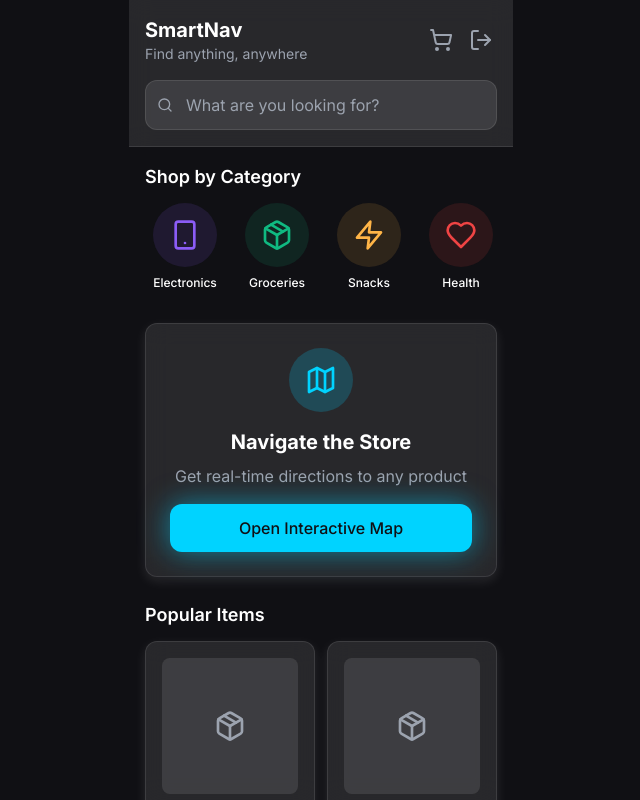
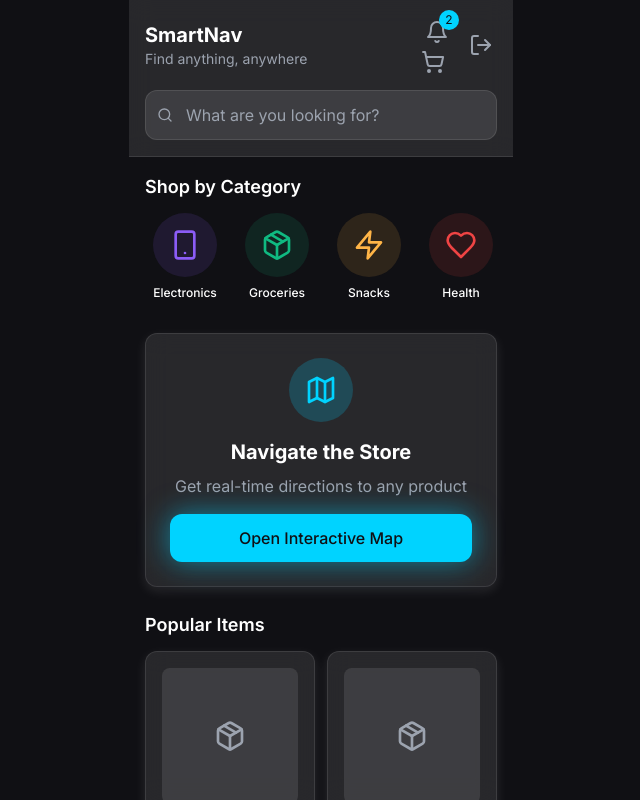
Before and after one commit to ash98ketchum/MapMyStore, a React (Vite) app in the folder frontend/: page /customer/home in a window 1280 px wide. Shown: the whole page, without its empty margins (319-959 px from the left). Built offline with nearby package versions, Linux system fonts and the light colour scheme.

Commit message:
kuchu kuchu

```diff
--- a/frontend/src/components/layouts/AdminLayout.tsx
+++ b/frontend/src/components/layouts/AdminLayout.tsx
@@ -136,10 +136,10 @@ useEffect(() => {
 
           {/* Right: Bell + Buttons */}
           <div className="flex items-center space-x-4">
-            <button className="relative p-2 text-gray-400 hover:text-white transition-colors">
+            {/* <button className="relative p-2 text-gray-400 hover:text-white transition-colors">
               <Bell className="h-5 w-5" />
               <span className="absolute -top-1 -right-1 h-3 w-3 bg-highlight rounded-full"></span>
-            </button>
+            </button> */}
 
             <Link to="/admin/floor-designer">
               <Button variant="primary" icon={MapPin}>Open Floor Designer</Button>
@@ -162,7 +162,7 @@ useEffect(() => {
           animate={{ opacity: 1, x: 0 }}
           transition={{ delay: index * 0.1 }}
         >
-            <Link to={`/admin/products/${product.id}`}>
+         <Link to={`/admin/products/${product.id}`}>
             <GlassCard className="p-4 flex items-center space-x-4 hover:bg-white hover:bg-opacity-10 transition-all">
               <div className="w-12 h-12 bg-glass rounded-lg flex items-center justify-center">
                 <Package className="h-6 w-6 text-gray-400" />
--- a/frontend/src/components/ui/Button.tsx
+++ b/frontend/src/components/ui/Button.tsx
@@ -2,28 +2,16 @@ import React from 'react';
 import { motion, type HTMLMotionProps } from 'framer-motion';
 import type { LucideIcon } from 'lucide-react';
 
-/* ------------------------------------------------------------------
- * Button
- *  – variant : visual style  (adds "destructive")
- *  – size    : sm | md | lg | icon
- *              "icon" = 32×32 square, no text label by default
- * ------------------------------------------------------------------ */
-
-/** Base props that a <motion.button> already accepts */
 type MotionButtonProps = HTMLMotionProps<'button'>;
 
 export interface ButtonProps extends MotionButtonProps {
-  /** visible label (ignored for `size="icon"`) */
-  children: React.ReactNode;
-  /** colour scheme */
+  children?: React.ReactNode;
   variant?: 'primary' | 'secondary' | 'accent' | 'highlight' | 'destructive';
-  /** dimensions */
-  size?:    'sm' | 'md' | 'lg' | 'icon';
-  /** optional Lucide icon displayed left of the label */
-  icon?:    LucideIcon;
+  size?: 'sm' | 'md' | 'lg' | 'icon';
+  /** Accept either a JSX element or a LucideIcon component */
+  icon?: React.ReactNode | LucideIcon;
 }
 
-/* ----- utility class maps ---------------------------------------- */
 const variants: Record<NonNullable<ButtonProps['variant']>, string> = {
   primary:     'bg-accent hover:bg-accent-600 text-primary shadow-glow',
   secondary:   'bg-glass hover:bg-white/20 text-white border border-glass',
@@ -33,22 +21,33 @@ const variants: Record<NonNullable<ButtonProps['variant']>, string> = {
 };
 
 const sizes: Record<NonNullable<ButtonProps['size']>, string> = {
-  sm:   'px-3 py-2   text-sm',
+  sm:   'px-3 py-2 text-sm',
   md:   'px-4 py-2.5 text-sm',
-  lg:   'px-6 py-3   text-base',
+  lg:   'px-6 py-3 text-base',
   icon: 'p-2 w-8 h-8 flex items-center justify-center',
 };
 
 export default function Button({
   children,
   variant = 'primary',
-  size    = 'md',
-  icon:   Icon,
+  size = 'md',
+  icon,
   className = '',
-  disabled  = false,
-  type = 'button',           // keep normal <button> semantics
-  ...rest                     // all other motion / HTML props
+  disabled = false,
+  type = 'button',
+  ...rest
 }: ButtonProps) {
+  const renderIcon = () => {
+    if (!icon) return null;
+
+    // If it’s a JSX element (e.g. <X className="..." />), render as is
+    if (React.isValidElement(icon)) return icon;
+
+    // If it’s a LucideIcon component (e.g. icon={X}), render it with defaults
+    const IconComponent = icon as LucideIcon;
+    return <IconComponent className="h-4 w-4" />;
+  };
+
   return (
     <motion.button
       type={type}
@@ -64,7 +63,7 @@ export default function Button({
       ].join(' ')}
       {...rest}
     >
-      {Icon && <Icon className="h-4 w-4" />}
+      {renderIcon()}
       {size !== 'icon' && <span>{children}</span>}
     </motion.button>
   );
--- a/frontend/src/pages/admin/ProductLocationManager.tsx
+++ b/frontend/src/pages/admin/ProductLocationManager.tsx
@@ -144,13 +144,13 @@ const ProductLocationManager = () => {
                         >
                           Edit
                         </Button>
-                        <Button
+                        {/* <Button
                           variant="secondary"
                           size="sm"
                           icon={MapPin}
                         >
                           Assign
-                        </Button>
+                        </Button> */}
                       </div>
                     </td>
                   </motion.tr>
--- a/frontend/src/pages/customer/Home.tsx
+++ b/frontend/src/pages/customer/Home.tsx
@@ -1,8 +1,9 @@
-import React, { useState } from 'react';
+import React, { useState, useEffect } from 'react';
 import { motion } from 'framer-motion';
 import {
   Search,
   Map,
+  Bell,
   ShoppingCart,
   LogOut,
   Package,
@@ -13,12 +14,45 @@ import {
 import { useNavigate } from 'react-router-dom';
 import Button from '../../components/ui/Button';
 import GlassCard from '../../components/ui/GlassCard';
-import { mockProducts } from '../../data/mockData';
+import { mockProducts, mockDiscountRules } from '../../data/mockData';
 
 const Home: React.FC = () => {
   const [searchQuery, setSearchQuery] = useState('');
-  const [cartItems] = useState(0);
+  const [cartItems, setCartItems] = useState(0);
+  const [notifications, setNotifications] = useState<string[]>([]);
+  const [showDropdown, setShowDropdown] = useState(false);
+
+ useEffect(() => {
+  const discountRules = mockDiscountRules
+    .filter(rule => rule.active)
+    .sort((a, b) => {
+      const getValue = (rule: typeof mockDiscountRules[0]) =>
+        rule.action.type === 'percentage' ? rule.action.value :
+        rule.action.type === 'fixed-amount' ? rule.action.value / 10 : 0;
+      return getValue(b) - getValue(a);
+    })
+    .slice(0, 2);
+
+  const formatted = discountRules.map(rule => {
+    const value = rule.action.value;
+    if (rule.action.type === 'percentage') {
+      return `🔥 ${rule.name}: ${value}% off on ${rule.condition.value}!`;
+    } else {
+      return `💸 ${rule.name}: ₹${value} off when you ${rule.trigger.type.replace('-', ' ')}`;
+    }
+  });
+
+  setNotifications(formatted);
+}, []);
+
+    const filteredProducts = mockProducts.filter(product =>
+    product.name.toLowerCase().includes(searchQuery.toLowerCase())
+  );
+
   const navigate = useNavigate();
+  const handleLogout = () => {
+    navigate('/signin/customer');
+  };
 
   return (
     <div className="flex flex-col h-full">
@@ -31,6 +65,33 @@ const Home: React.FC = () => {
           </div>
           <div className="flex items-center space-x-3">
             <div className="relative">
+              {/* Notification Bell */}
+            <div className="relative">
+              <button
+                onClick={() => setShowDropdown((prev) => !prev)}
+                className="relative p-1 hover:text-white transition-colors"
+              >
+                <Bell className="h-6 w-6 text-gray-400" />
+                {notifications.length > 0 && (
+                  <span className="absolute -top-1.5 -right-1.5 h-5 w-5 bg-accent rounded-full flex items-center justify-center text-xs text-primary">
+                    {notifications.length}
+                  </span>
+                )}
+              </button>
+              {showDropdown && (
+                <div className="absolute top-full right-0 mt-2 w-72 bg-black backdrop-blur-md border border-glass rounded-xl shadow-xl p-4 z-[100]">
+                  <h4 className="font-semibold text-sm text-white mb-2">Notifications</h4>
+                  <ul className="space-y-2 max-h-40 overflow-auto">
+                    {notifications.map((notif, idx) => (
+                      <li key={idx} className="text-sm text-gray-200 bg-white/10 rounded-lg p-2">
+                        {notif}
+                      </li>
+                    ))}
+                  </ul>
+                </div>
+              )}
+            </div>
+
               <ShoppingCart className="h-6 w-6 text-gray-400" />
               {cartItems > 0 && (
                 <span className="absolute -top-2 -right-2 h-5 w-5 bg-accent rounded-full flex items-center justify-center text-xs text-primary">
```
Also changed, not shown: frontend/src/pages/admin/FloorPlanDesigner.tsx (+31 -26 lines).
